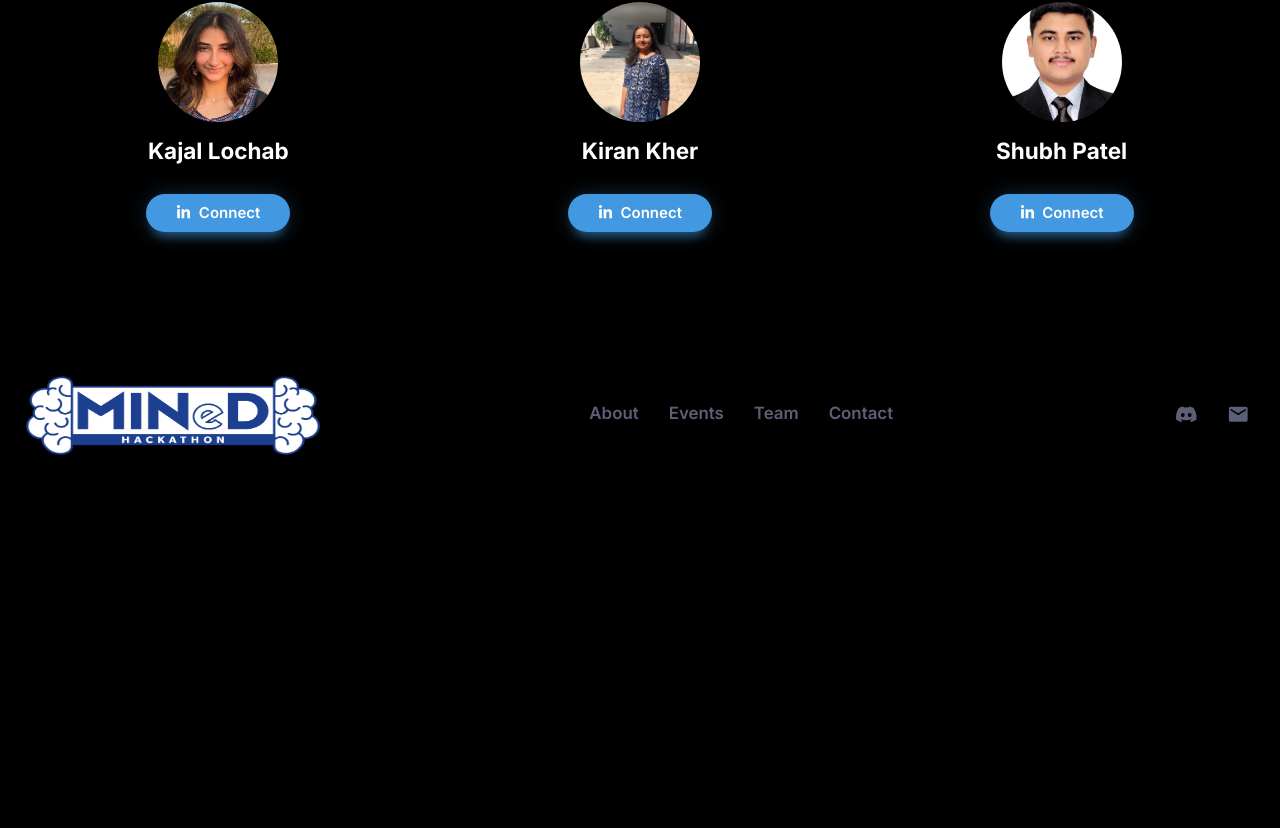
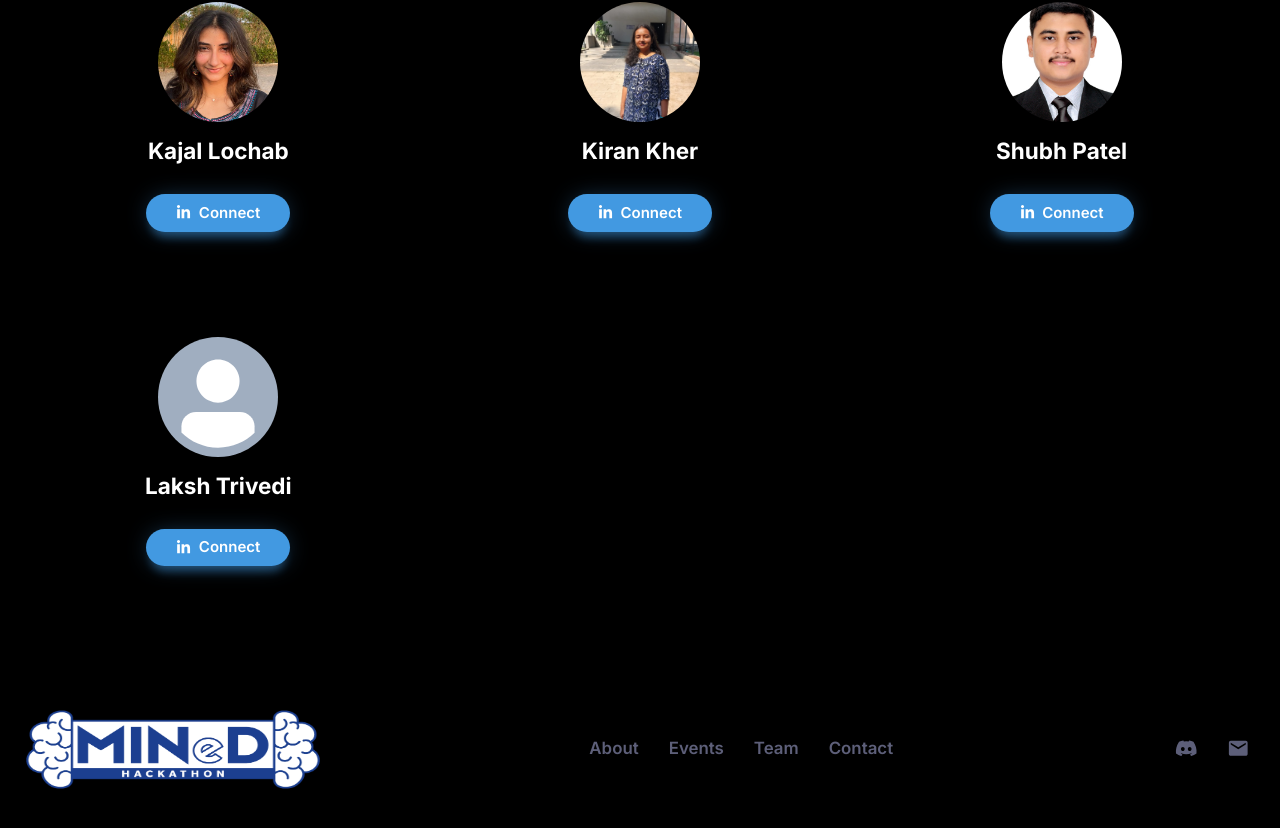
Before and after one commit to JaiminSalvi/MINed-25-deploy, a Next.js app: page /team in a window 1280 px wide. Shown: the part 2034-2862 px from the top of the page. Before the commit the page ends 2646 px from the top, so only its background shows below. Built offline with nearby package versions, Linux system fonts and the light colour scheme.

Commit message:
Update team.js

```diff
--- a/pages/team.js
+++ b/pages/team.js
@@ -209,6 +209,12 @@ function Developers() {
             image: "/shubh_patel.jpg",
             linkedIn: "https://www.linkedin.com/in/shubh26",
         },
+        {
+            name: "Laksh Trivedi",
+            image: "",
+            linkedIn: "https://www.linkedin.com/in/laksh-trivedi-bb9459258",
+        },
+
     ];
     return (
         <Grid
```
